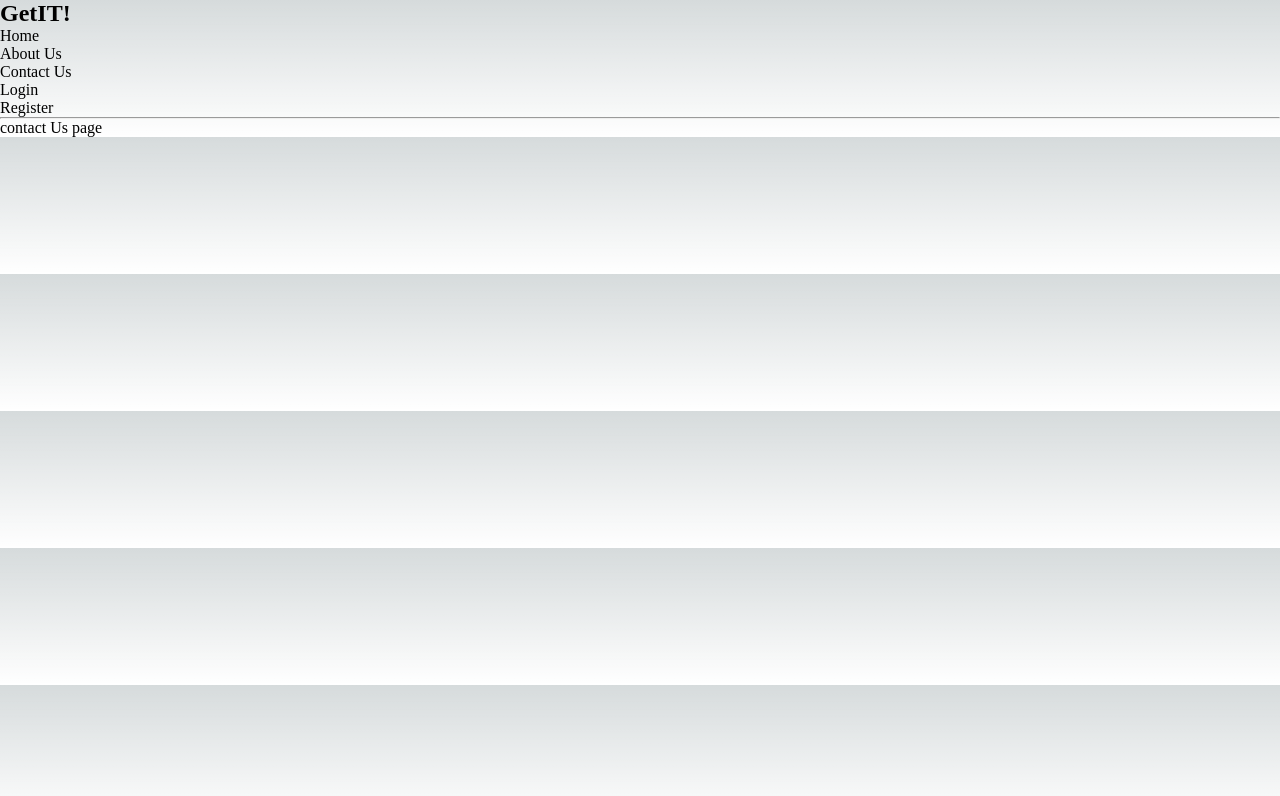
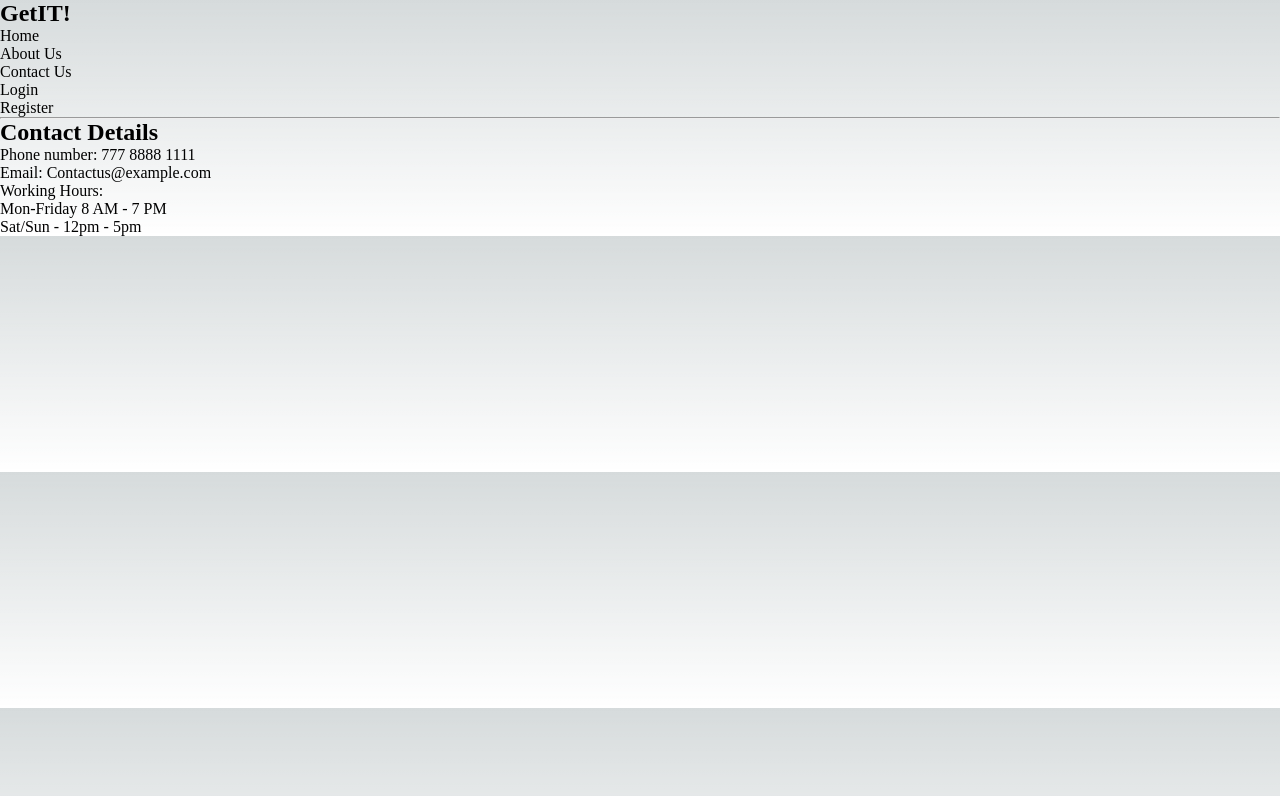
Before and after one commit to johnizac/project, a Next.js app: page /contactUs in a window 1280 px wide. Shown: the top 796 px of the page. Built offline with nearby package versions, Linux system fonts and the light colour scheme.

Commit message:
Update contactUs.js

```diff
--- a/src/pages/contactUs.js
+++ b/src/pages/contactUs.js
@@ -1,6 +1,18 @@
+import React from 'react';
 
-export default function ContactUs() {
-    return (
-        <><p>contact Us page</p></>
-    );
-}
+const ContactDetails = () => {
+  return (
+    <div className="contact-details">
+      <h2>Contact Details</h2>
+      <p>Phone number: <a href="tel:77788881111">777 8888 1111</a></p>
+      <p>Email: <a href="mailto:contactus@example.com">Contactus@example.com</a></p>
+      <p>Working Hours:</p>
+      <ul>
+        <li>Mon-Friday 8 AM - 7 PM</li>
+        <li>Sat/Sun - 12pm - 5pm</li>
+      </ul>
+    </div>
+  );
+};
+
+export default ContactDetails;
```
